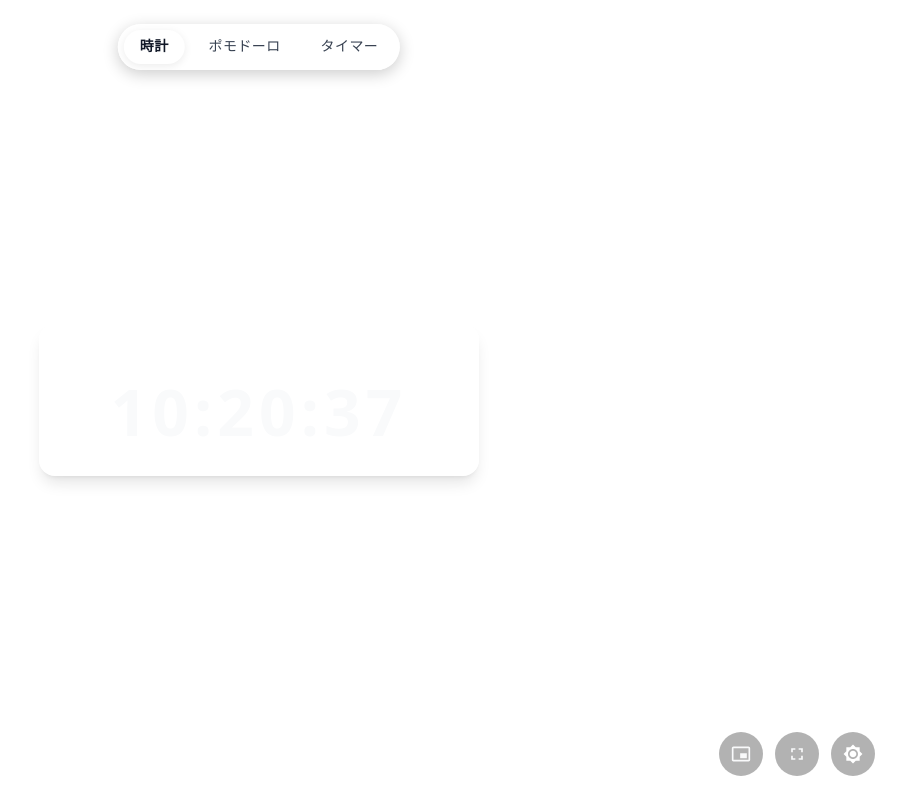
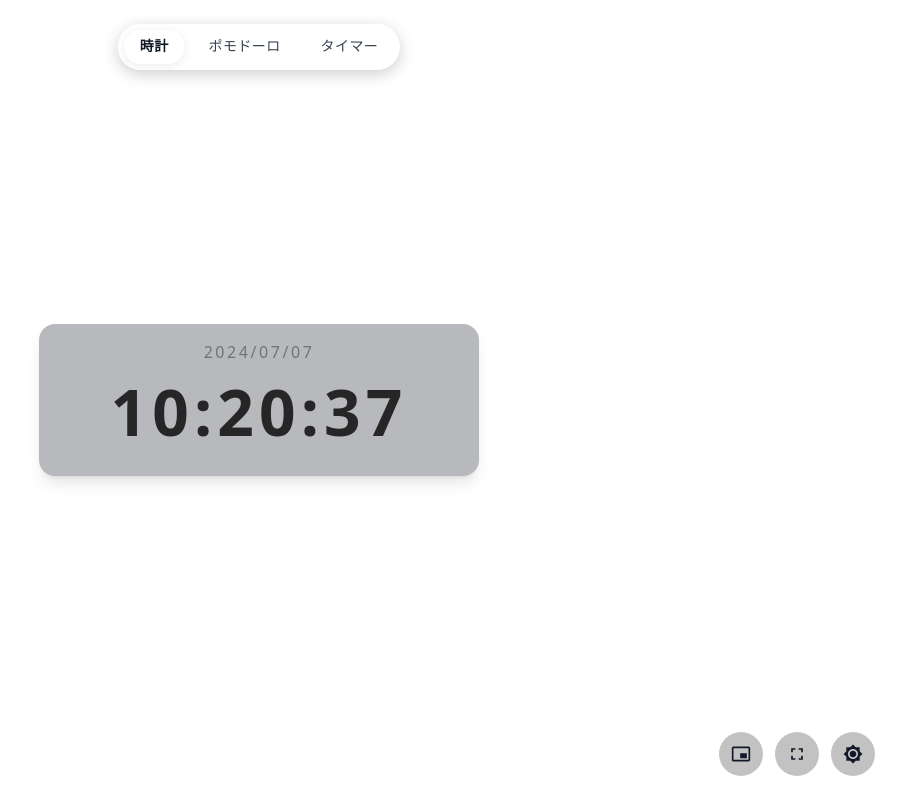
Before and after one commit to k-ito-cat/digital-clock-display, a React (Vite) app: page / in a window 1280 px wide. Shown: the whole page, without its empty margins (381-1280 px from the left). Built offline with nearby package versions, Linux system fonts and the light colour scheme; no server answers.

Commit message:
style: SP UI調整

```diff
--- a/src/assets/index.css
+++ b/src/assets/index.css
@@ -8,28 +8,30 @@
   }
 }
 
-.theme-dark {
+.theme-light {
   color: #f9fafb;
   --theme-primary: rgba(17, 24, 39, 0.72);
   --theme-secondary: rgba(255, 255, 255, 0.16);
   --theme-contrast: rgba(255, 255, 255, 0.94);
-  --theme-muted: rgba(255, 255, 255, 0.7);
+  --theme-muted: rgb(34, 34, 34);
   --theme-input-bg: rgba(255, 255, 255, 0.96);
   --theme-input-text: #111827;
   --theme-button-bg: rgba(0, 0, 0, 0.3);
+  --theme-button-text: rgb(255, 255, 255);
   --theme-button-hover: rgba(0, 0, 0, 0.5);
   --theme-divider: rgba(255, 255, 255, 0.32);
 }
 
-.theme-light {
+.theme-dark {
   color: #111827;
-  --theme-primary: rgba(255, 255, 255, 0.95);
-  --theme-secondary: rgba(17, 24, 39, 0.08);
+  --theme-primary: rgba(31, 31, 31, 0.95);
+  --theme-secondary: rgba(17, 24, 39, 0.3);
   --theme-contrast: rgba(17, 24, 39, 0.85);
-  --theme-muted: rgba(17, 24, 39, 0.6);
+  --theme-muted: rgba(69, 69, 69, 0.6);
   --theme-input-bg: rgba(17, 24, 39, 0.85);
-  --theme-input-text: #cccccc;
-  --theme-button-bg: rgba(17, 24, 39, 0.12);
+  --theme-input-text: #ececec;
+  --theme-button-bg: rgba(160, 160, 160, 0.641);
+  --theme-button-text: rgb(17, 24, 39);
   --theme-button-hover: rgba(17, 24, 39, 0.18);
   --theme-divider: rgba(17, 24, 39, 0.2);
 }
@@ -60,10 +62,6 @@ body.glass-disabled .surface-contrast {
   backdrop-filter: none;
 }
 
-.text-theme-primary {
-  color: inherit;
-}
-
 .text-theme-muted {
   color: var(--theme-muted);
 }
@@ -92,8 +90,12 @@ body.glass-disabled .surface-contrast {
   appearance: none;
   background-image: linear-gradient(45deg, transparent 50%, currentColor 50%),
     linear-gradient(135deg, currentColor 50%, transparent 50%);
-  background-position: calc(100% - 18px) 50%, calc(100% - 12px) 50%;
-  background-size: 6px 6px, 6px 6px;
+  background-position:
+    calc(100% - 18px) 50%,
+    calc(100% - 12px) 50%;
+  background-size:
+    6px 6px,
+    6px 6px;
   background-repeat: no-repeat;
   transition: box-shadow 0.2s ease;
 }
@@ -103,9 +105,15 @@ body.glass-disabled .surface-contrast {
   box-shadow: 0 0 0 2px var(--theme-divider);
 }
 
-.btn-theme {
+.theme-light .btn-theme {
   background-color: var(--theme-button-bg);
-  color: inherit;
+  color: var(--theme-button-text);
+  transition: background-color 0.2s ease;
+}
+
+.theme-dark .btn-theme {
+  background-color: var(--theme-button-bg);
+  color: var(--theme-button-text);
   transition: background-color 0.2s ease;
 }
 
@@ -122,7 +130,15 @@ body.glass-disabled .surface-contrast {
 }
 
 .text-theme-primary {
-  color: inherit;
+  color: var(--theme-primary);
+}
+
+.theme-light .text-theme-muted {
+  color: var(--theme-muted);
+}
+
+.theme-dark .text-theme-muted {
+  color: var(--theme-muted);
 }
 
 .text-theme-muted {
@@ -152,4 +168,5 @@ body.glass-disabled .surface-contrast {
 .surface-background-off .surface-secondary,
 .surface-background-off .surface-contrast {
   background-color: transparent;
+  box-shadow: none;
 }
--- a/src/components/CircularTimer.tsx
+++ b/src/components/CircularTimer.tsx
@@ -113,20 +113,20 @@ export const CircularTimer = () => {
   return (
     <div
       className={clsx(
-        'surface-secondary mx-4 w-full max-w-[420px] select-none rounded-3xl px-5 py-6 shadow-lg backdrop-blur-sm sm:mx-8',
+        'surface-secondary mx-3 w-full max-w-[420px] select-none rounded-3xl px-4 py-5 shadow-lg backdrop-blur-sm sm:mx-8 sm:px-5 sm:py-6',
         !surfaceBackgroundEnabled && 'surface-background-off'
       )}
     >
-      <div className="mb-6 flex justify-center">
-        <div className="relative h-[220px] w-[220px] sm:h-[360px] sm:w-[360px]">
+      <div className="mb-5 flex justify-center sm:mb-6">
+        <div className="relative h-[200px] w-[200px] sm:h-[360px] sm:w-[360px]">
           <div
             className="absolute inset-0 rounded-full"
             style={{
               background: `conic-gradient(rgba(255, 255, 255, 0.95) 0% ${percent}%, rgba(255,255,255,0.25) ${percent}% 100%)`,
             }}
           />
-          <div className="surface-contrast absolute inset-[8px] sm:inset-[22px] rounded-full shadow">
-            <div className="flex h-full w-full items-center justify-center rounded-full text-center text-[36px] font-semibold text-force-light sm:text-[52px]">
+          <div className="surface-contrast absolute inset-[6px] sm:inset-[22px] rounded-full shadow">
+            <div className="flex h-full w-full items-center justify-center rounded-full text-center text-[32px] font-semibold text-force-light sm:text-[52px]">
               {formatTimer(remainingSeconds)}
             </div>
           </div>
@@ -134,7 +134,7 @@ export const CircularTimer = () => {
       </div>
 
       {showTimerControls && (
-        <div className="mt-4 flex justify-center">
+        <div className="mt-4 flex justify-center sm:mt-5">
           <TimerControlBar selects={selectConfigs} actions={actionConfigs} />
         </div>
       )}
--- a/src/components/ClockView.tsx
+++ b/src/components/ClockView.tsx
@@ -7,16 +7,18 @@ export const ClockView = () => {
   const { timeText, dateText } = useCurrentTime(timeFormat);
 
   return (
-    <div className={clsx(
-      'surface-secondary mx-4 flex w-full select-none flex-col items-center rounded-2xl px-4 py-4 shadow-lg backdrop-blur-sm sm:mx-8 sm:max-w-[440px]',
-      !surfaceBackgroundEnabled && 'surface-background-off'
-    )}>
+    <div
+      className={clsx(
+        'surface-secondary mx-3 flex w-full select-none flex-col items-center rounded-2xl px-3 py-3 shadow-lg backdrop-blur-sm sm:mx-8 sm:max-w-[440px] sm:px-4 sm:py-4',
+        !surfaceBackgroundEnabled && 'surface-background-off'
+      )}
+    >
       {showDate && (
-        <p className="text-theme-muted text-center text-sm tracking-[.18em] sm:text-base">
+        <p className="text-theme-muted text-center text-[0.95rem] tracking-[.16em] sm:text-base">
           {dateText}
         </p>
       )}
-      <p className="text-theme-primary text-center text-[48px] font-semibold tracking-[.08em] sm:text-[64px]">
+      <p className="text-theme-primary text-center text-[42px] font-semibold tracking-[.08em] sm:text-[64px]">
         {timeText}
       </p>
     </div>
--- a/src/components/PomodoroList.tsx
+++ b/src/components/PomodoroList.tsx
@@ -42,12 +42,12 @@ export const PomodoroList = () => {
   }, [currentSet, mode, isIdleWaiting]);
 
   return (
-    <div className="mt-4 flex justify-center">
+    <div className="mt-3 flex justify-center sm:mt-4">
       <div
         key={animKey}
         className={clsx(
-          'surface-contrast flex h-auto w-full max-w-[240px] flex-col items-center justify-center gap-2 rounded-xl py-4 shadow-md sm:max-w-[228px]',
-          'px-3 backdrop-blur',
+          'surface-contrast flex h-auto w-full max-w-[220px] flex-col items-center justify-center gap-2 rounded-xl px-3 py-3 shadow-md sm:max-w-[228px] sm:py-4',
+          'backdrop-blur',
         )}
       >
         {displayItems.length === 1 ? (
--- a/src/components/PomodoroTimer.tsx
+++ b/src/components/PomodoroTimer.tsx
@@ -79,17 +79,17 @@ export const PomodoroTimer = () => {
   return (
     <div
       className={clsx(
-        'surface-secondary mx-4 w-full select-none max-w-[420px] rounded-3xl px-5 py-6 shadow-lg backdrop-blur-sm sm:mx-8',
+        'surface-secondary mx-3 w-full select-none max-w-[420px] rounded-3xl px-4 py-5 shadow-lg backdrop-blur-sm sm:mx-8 sm:px-5 sm:py-6',
         !surfaceBackgroundEnabled && 'surface-background-off'
       )}
     >
-      <div className="mb-4 flex justify-center">
+      <div className="mb-3 flex justify-center sm:mb-4">
         {(() => {
           const progress = Math.max(0, Math.min(1, totalSets ? currentSet / totalSets : 0));
           const percent = Math.round(progress * 100);
           const ring = `conic-gradient(rgba(255,255,255,0.95) 0% ${percent}%, rgba(255,255,255,0.25) ${percent}% 100%)`;
           return (
-            <div className="relative h-12 w-12 sm:h-14 sm:w-14">
+            <div className="relative h-11 w-11 sm:h-14 sm:w-14">
               <div className="absolute inset-0 rounded-full border-[3px] border-theme" style={{ background: ring }} />
               <div className="surface-contrast absolute inset-[3px] sm:inset-1 flex items-center justify-center rounded-full text-xs font-semibold text-force-light shadow sm:text-sm">
                 {currentSet}/{totalSets}
@@ -98,15 +98,17 @@ export const PomodoroTimer = () => {
           );
         })()}
       </div>
-      <p className="text-theme-primary text-center text-[48px] font-semibold tracking-[.1em] text-force-light sm:text-[64px]">
+      <p className="text-theme-primary text-center text-[42px] font-semibold tracking-[.1em] sm:text-[64px]">
         {formatTime(remainingSeconds)}
       </p>
       {showPomodoroControls && (
-        <div className="mt-6 flex justify-center">
+        <div className="mt-5 flex justify-center sm:mt-6">
           <TimerControlBar selects={selects} actions={actions} />
         </div>
       )}
-      <PomodoroList />
+      <div className="mt-4 sm:mt-5">
+        <PomodoroList />
+      </div>
     </div>
   );
 };
--- a/src/pages/ClockPage.tsx
+++ b/src/pages/ClockPage.tsx
@@ -187,9 +187,9 @@ const ClockPage = () => {
                 </div>
               </div>
             </div>
-            <div className="auto-hide-ui absolute bottom-6 right-6 flex items-center gap-3">
-              <PictureInPicture />
-              <FullScreen />
+            <div className="auto-hide-ui absolute bottom-4 right-4 flex items-center gap-2.5 text-theme-primary sm:bottom-6 sm:right-6 sm:gap-3">
+              <PictureInPicture className="btn-theme" />
+              <FullScreen className="btn-theme" />
               <SettingDrawer
                 limit={limit}
                 renderTrigger={({ open, id }) => (
@@ -198,7 +198,7 @@ const ClockPage = () => {
                     type="button"
                     onClick={open}
                     aria-label="設定"
-                    className="flex h-11 w-11 items-center justify-center rounded-full bg-black/30 text-white transition hover:bg-black/50"
+                    className="btn-theme flex h-10 w-10 items-center justify-center rounded-full transition hover:-translate-y-[1px] sm:h-11 sm:w-11"
                   >
                     <BrightnessHighIcon fontSize="small" />
                   </button>
```
Also changed, not shown: src/components/SettingDrawer.tsx (+9 -9 lines), src/components/TimerControlBar.tsx (+6 -6 lines), src/components/Tabs.tsx (added).
